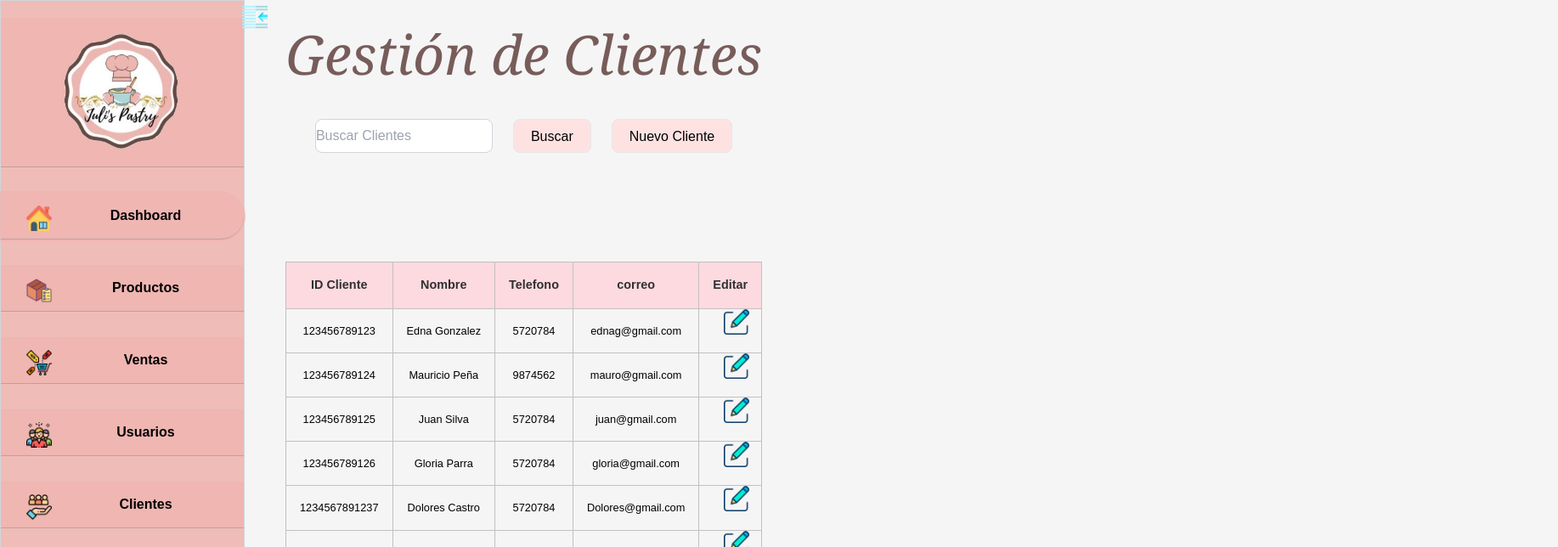
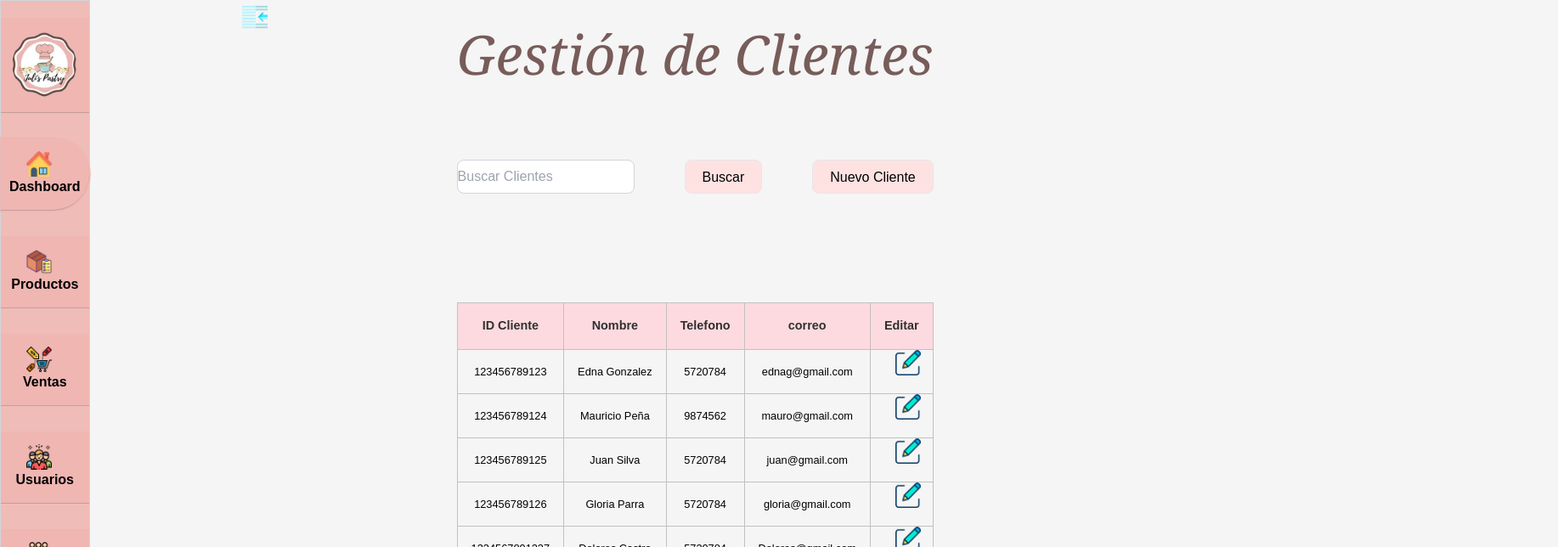
Before and after one commit to programmingEvolution/Proyecto, a React (Create React App) app in the folder front-cmr-pastry/: page /clientes in a window 1280 px wide. Shown: the top 644 px of the page at 85% size, 1834 px wide, since content can reach past the window. Built offline with nearby package versions, Linux system fonts and the light colour scheme.

Commit message:
se añadio una clase para centrar la tabla de clientes

```diff
--- a/front-cmr-pastry/src/App.css
+++ b/front-cmr-pastry/src/App.css
@@ -212,6 +212,7 @@ body {
   font-family: Georgia, "Times New Roman", Times, serif;
   text-align: center;
   color: #775c5a;
+
 
 }
 
@@ -994,8 +995,8 @@ form {
   text-align: left;
   margin-top: 8%;
   margin-bottom: 4%;
-  margin:
 }
+
 .contenidoProducto {
   display: grid;
   justify-items: left;
--- a/front-cmr-pastry/src/components/ContenedorTitulos.jsx
+++ b/front-cmr-pastry/src/components/ContenedorTitulos.jsx
@@ -1,7 +1,7 @@
 function ContenedorTitulos({Titulo}){
     return(
         <section>
-            <h1 className = "DiseñoTitulo">{Titulo}</h1>
+            <h1 className = "DiseñoTitulo w-full">{Titulo}</h1>
         </section>
 
     )
--- a/front-cmr-pastry/src/pages/Clientes.jsx
+++ b/front-cmr-pastry/src/pages/Clientes.jsx
@@ -4,18 +4,18 @@ import ContenedorTitulos from "../components/ContenedorTitulos";
 
 const Clientes = () => {
   return (
-    <div>
+    <div className="flex flex-col md:flex-row flex-nowrap h-full w-full ml-96 md:mx-96">
+      <section>
         <section>
           <ContenedorTitulos Titulo="Gestión de Clientes" />
         </section>
-      <section className="place-content-center flex space-x-6">
+        <section className="flex justify-between mt-12">
                 <input
                   className= 'w-25 h-10 my-7 rounded-lg border border-gray-300 focus:outline-none focus:ring-2 focus:ring-gray-200'
                   id="idCliente"
                   placeholder="Buscar Clientes"
-                type="ID"
-              ></input>
-
+                  type="ID">
+                </input>
 
                 <button className='bg-red-100 my-7 h-10 rounded-lg border cursor-pointer hover:bg-red-200 p-2 pl-5 pr-5' type="submit" type="submit">
                   Buscar
@@ -26,7 +26,7 @@ const Clientes = () => {
         </section>
 
         <section>
-        <table className= "tabla">
+          <table>
             <tr>
               <th>ID Cliente</th>
               <th >Nombre</th>
@@ -102,6 +102,7 @@ const Clientes = () => {
             </tr>
           </table>
         </section>
+      </section>
     </div>
   );
 };
```
Lines whose indentation alone changed are shown as unchanged.
